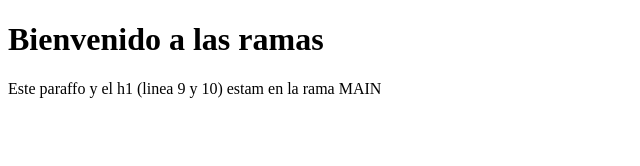
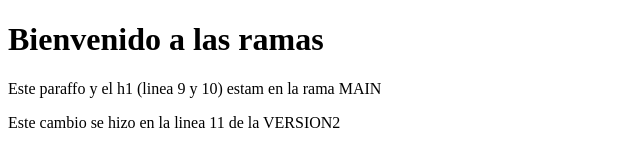
Before and after one commit to Vickthor3T/horacio_git, a plain HTML site: page index.html in a window 1280 px wide. Shown: the whole page, without its empty margins (0-640 px from the left). Drawn offline with Linux system fonts and the light colour scheme.

Commit message:
agregue un parrafo en linea 11

```diff
--- a/index.html
+++ b/index.html
@@ -8,5 +8,6 @@
   <body>
     <h1>Bienvenido a las ramas</h1>
     <p>Este paraffo y el h1 (linea 9 y 10) estam en la rama MAIN</p>
+    <p>Este cambio se hizo en la linea 11 de la VERSION2</p>
   </body>
 </html>
```
